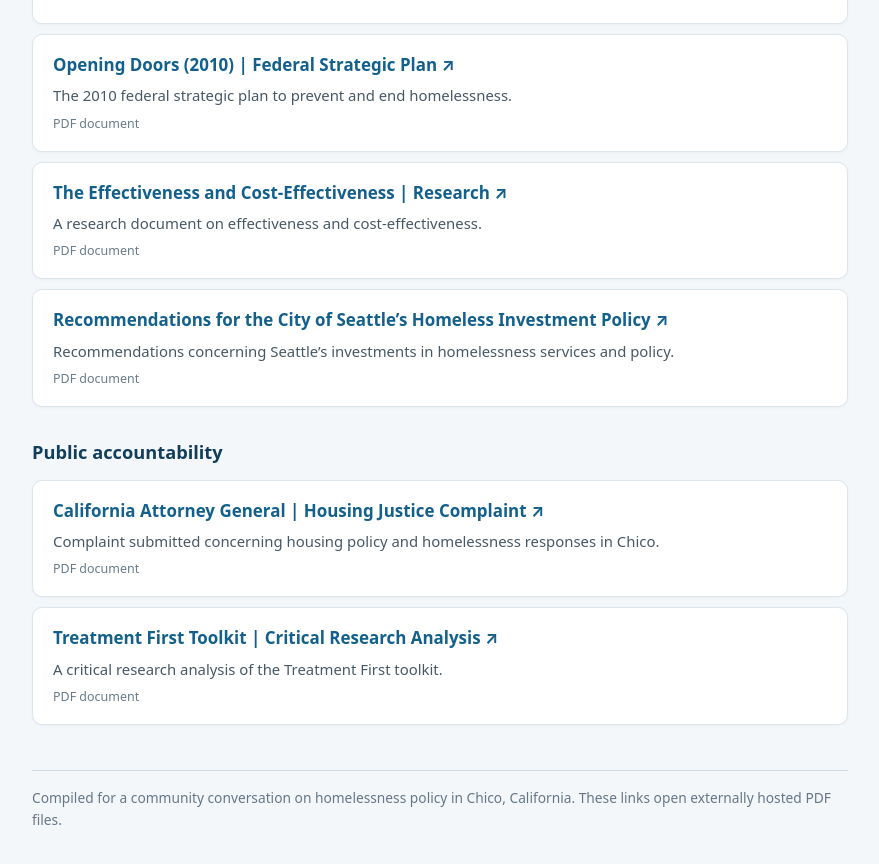
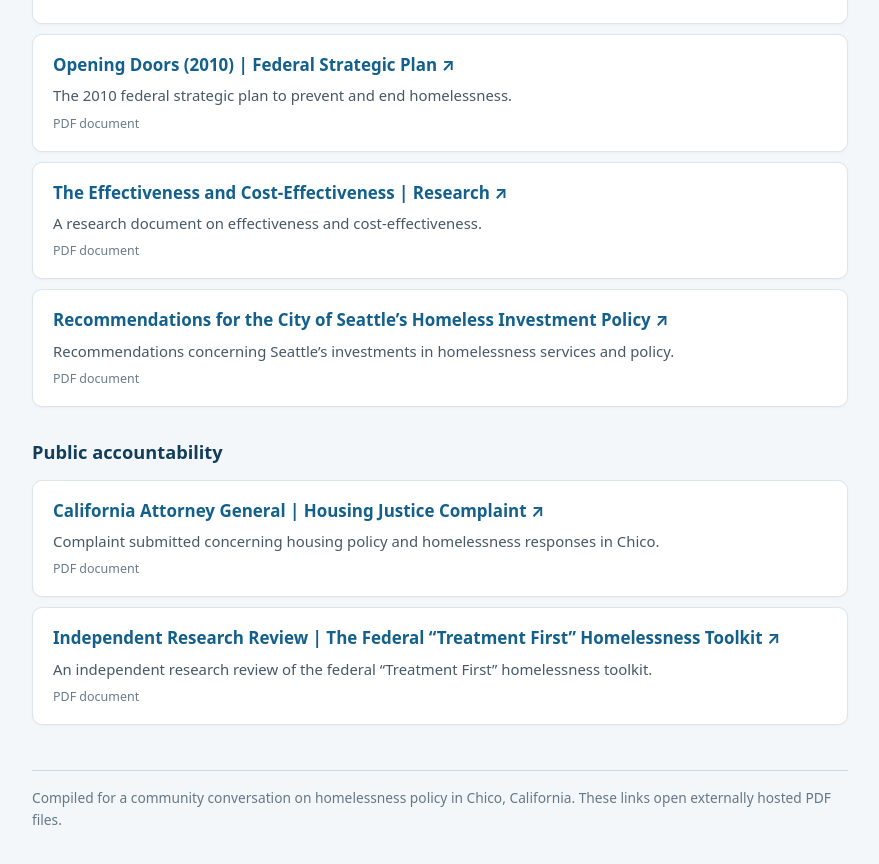
Before and after one commit to sfranzyshen/sfranzyshen.github.io, a Jekyll site: the page Chico_Conversation_Documents.html, which Jekyll copies as it is, in a window 1280 px wide and 900 px high, scrolled down 1348 px. Shown: the top 864 px of the window, without its empty margins (200-1079 px from the left). Built offline with Jekyll 4.4.1, drawn with Linux system fonts in a browser that asks for light colours.

Commit message:
Correct independent research review PDF title

```diff
--- a/Chico_Conversation_Documents.html
+++ b/Chico_Conversation_Documents.html
@@ -36,6 +36,6 @@
 </ul></section>
 <section aria-label="Public accountability"><h2>Public accountability</h2><ul>
 <li><a href="https://www.sfranzyshen.org/images/California_AG_Housing_Justice_Team_Complaint_Scotty_Franzyshen_FINAL.pdf" target="_blank" rel="noopener">California Attorney General | Housing Justice Complaint ↗</a><p class="desc">Complaint submitted concerning housing policy and homelessness responses in Chico.</p><div class="file">PDF document</div></li>
-<li><a href="https://www.sfranzyshen.org/images/Treatment_First_Toolkit_Critical_Research_Analysis.pdf" target="_blank" rel="noopener">Treatment First Toolkit | Critical Research Analysis ↗</a><p class="desc">A critical research analysis of the Treatment First toolkit.</p><div class="file">PDF document</div></li>
+<li><a href="https://www.sfranzyshen.org/images/Treatment_First_Toolkit_Critical_Research_Analysis.pdf" target="_blank" rel="noopener">Independent Research Review | The Federal “Treatment First” Homelessness Toolkit ↗</a><p class="desc">An independent research review of the federal “Treatment First” homelessness toolkit.</p><div class="file">PDF document</div></li>
 </ul></section>
 <footer>Compiled for a community conversation on homelessness policy in Chico, California. These links open externally hosted PDF files.</footer></main></body></html>
```
